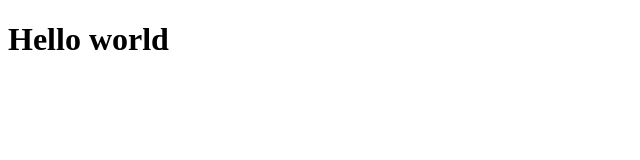
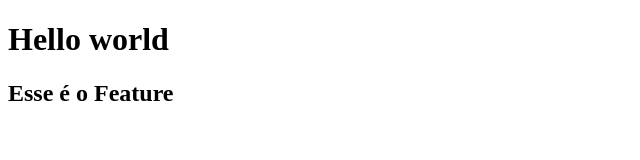
Before and after one commit to RegisCode/javascript-git, a plain HTML site: page index.html in a window 1280 px wide. Shown: the whole page, without its empty margins (0-640 px from the left). Drawn offline with Linux system fonts and the light colour scheme.

Commit message:
adiconado h2 da git2

```diff
--- a/index.html
+++ b/index.html
@@ -7,6 +7,7 @@
 </head>
 <body>
     <h1>Hello world</h1>
+    <h2>Esse é o Feature</h2>
     <script src="script.js"></script>
 </body>
 </html>
```
